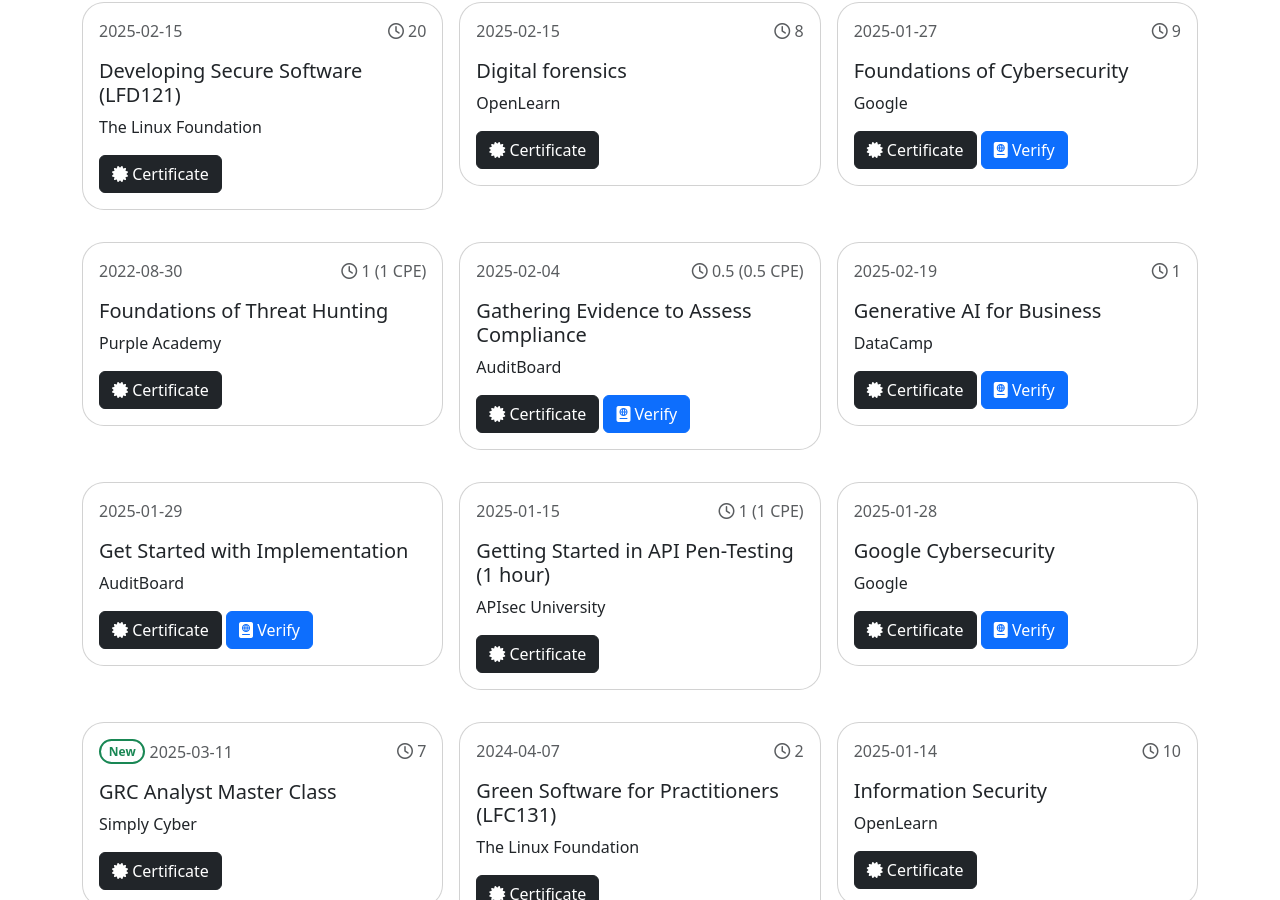
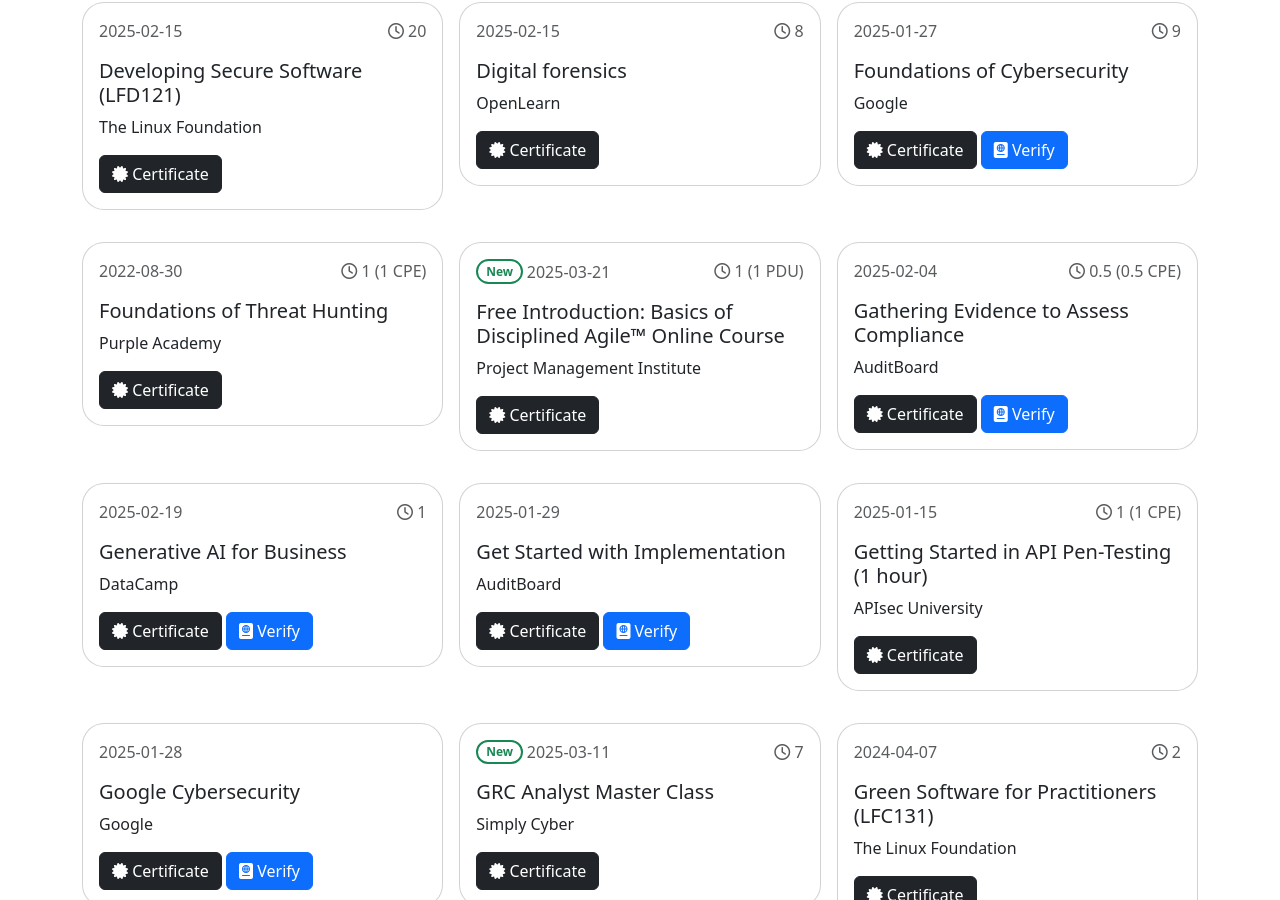
Before and after one commit to jeandecian/info, a Jekyll site: the page built from _pages/learning.md, in a window 1280 px wide and 900 px high, scrolled down 1486 px. Built offline with Jekyll 4.4.1, drawn with Linux system fonts in a browser that asks for light colours; nearby versions of some CDN libraries; some of the changed text lies outside the part shown.

Commit message:
add march 2025 week 4 learnings

```diff
--- a/_data/learning.yml
+++ b/_data/learning.yml
@@ -171,6 +171,14 @@
   hours: 1 (1 CPE)
   date: 2022-08-30
   certificate-id: 630d89bd32b6f8574634648a
+  certificate-extension: pdf
+  certificate-verification-url:
+
+- name: "Free Introduction: Basics of Disciplined Agile™ Online Course"
+  provider: Project Management Institute
+  hours: 1 (1 PDU)
+  date: 2025-03-21
+  certificate-id: project-management-institute_free-introduction-basics-of-disciplined-agile-online-course
   certificate-extension: pdf
   certificate-verification-url:
 
@@ -510,6 +518,14 @@
   certificate-extension: pdf
   certificate-verification-url: https://verify.skilljar.com/c/
 
+- name: "Programming 100: Fundamentals"
+  provider: TCM Security
+  hours: 3
+  date: 2025-03-19
+  certificate-id: cert_d059gl9z
+  certificate-extension: pdf
+  certificate-verification-url:
+
 - name: "Put It to Work: Prepare for Cybersecurity Jobs"
   provider: Google
   hours: 14
```
Also changed, not shown: 2 other files.
